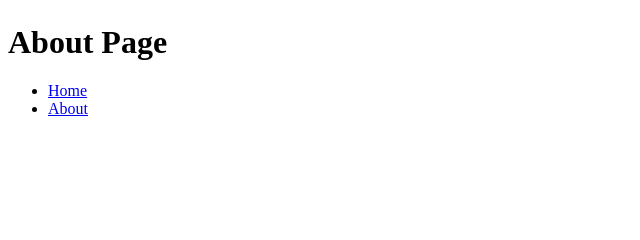
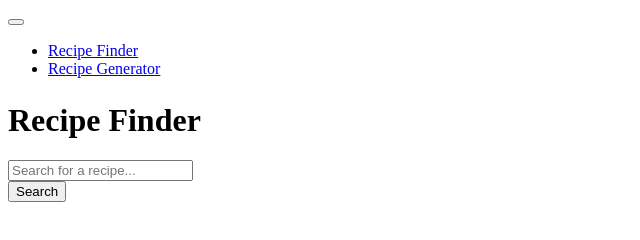
Before and after one commit to hickles/final-project-recipe-app, a plain HTML site: page about.html in a window 1280 px wide. Shown: the whole page, without its empty margins (0-640 px from the left). Drawn offline with Linux system fonts and the light colour scheme.

Commit message:
Update about.html

```diff
--- a/about.html
+++ b/about.html
@@ -8,13 +8,37 @@
     <link rel="stylesheet" href="screen.css">
   </head>
   <body>
-    <h1>About Page</h1>
-    <nav>
-      <ul>
-        <li><a href="index.html">Home</a></li>
-        <li><a href="about.html" class="active">About</a></li>
-      </ul>
-    </nav>
+<nav class="navbar navbar-expand-lg navbar-light bg-light">
+  <button class="navbar-toggler" type="button" data-toggle="collapse" data-target="#navbarNav" aria-controls="navbarNav" aria-expanded="false" aria-label="Toggle navigation">
+    <span class="navbar-toggler-icon"></span>
+  </button>
+  <div class="collapse navbar-collapse" id="navbarNav">
+    <ul class="navbar-nav ml-auto">
+      <li class="nav-item">
+        <a class="nav-link" href="about.html">Recipe Finder</a>
+      </li>
+      <li class="nav-item">
+        <a class="nav-link" href="index.html">Recipe Generator</a>
+      </li>
+    </ul>
+  </div>
+</nav>
+
+<div class="container">
+  <div class="row justify-content-center mt-5">
+    <div class="col-md-6">
+      <h1 class="text-center mb-4">Recipe Finder</h1>
+      <form id="searchForm">
+        <div class="input-group">
+          <input type="text" class="form-control" placeholder="Search for a recipe..." id="searchInput">
+          <div class="input-group-append">
+            <button class="btn btn-primary" type="submit">Search</button>
+          </div>
+        </div>
+      </form>
+    </div>
+  </div>
+</div>
     <script src="index.js"></script>
   </body>
 </html>
```
